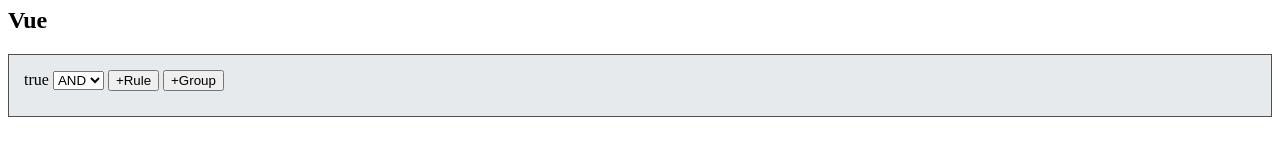
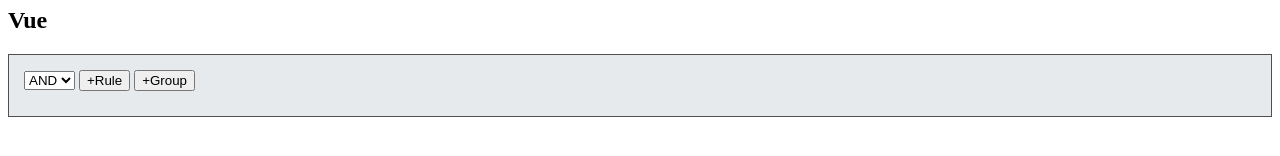
Before and after one commit to sles/js-query-builder, a plain HTML site: page index.html in a window 1280 px wide. Shown: the part 176-332 px from the top of the page. Drawn offline with nearby package versions, Linux system fonts and the light colour scheme.

Commit message:
unnecessary variable output has been removed from the QueryItem component view.

```diff
--- a/index.html
+++ b/index.html
@@ -29,7 +29,6 @@
     <div class="query-item">
       <div v-if="item.rules" class="group-view">
         <div class="group-controls">
-          {{isRoot}}
           <select
             :value="item.combinator"
             @change="handleModifyItem(item.id, 'combinator', $event)"
```
